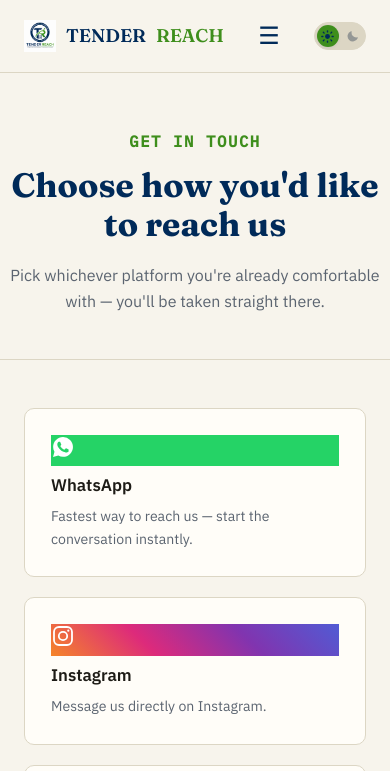
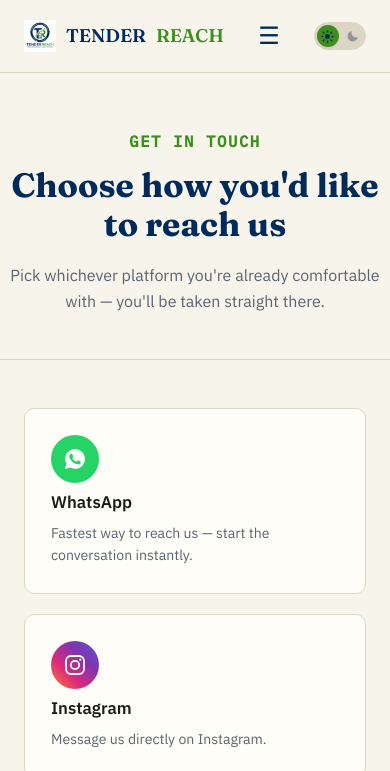
Before and after one commit to NGONIE00/tendereach_zw, a website: page docs/contact.html in a window 390 px wide. Shown: the top 771 px of the page. Drawn offline with Linux system fonts and the light colour scheme.

```diff
--- a/docs/styles.css
+++ b/docs/styles.css
@@ -36,7 +36,10 @@
 
 * { box-sizing: border-box; }
 html { scroll-behavior: smooth; }
-html, body { overflow-x: hidden; }
+/* NOTE: deliberately NOT using "overflow-x: hidden" on html/body here —
+   it breaks position:sticky on any descendant (the nav bar included).
+   Text overflow is instead prevented via overflow-wrap/word-wrap on
+   individual text elements below, which is the correct fix. */
 
 @media (prefers-reduced-motion: reduce) {
   html { scroll-behavior: auto; }
@@ -466,3 +469,18 @@ table.tender-table tr:last-child td { border-bottom: none; }
   }
   .tender-title-cell::before { padding-top: 0; margin-bottom: 3px; }
 }
+
+/* ---------- Contact page: brand icon badges ----------
+   Fixed-size circle so the WhatsApp/Instagram/Facebook/Email SVG icons
+   never stretch the card — flex-shrink:0 keeps the circle's size
+   locked regardless of the card's own flex/grid context. */
+
+.brand-icon-badge {
+  width: 48px;
+  height: 48px;
+  border-radius: 50%;
+  display: flex;
+  align-items: center;
+  justify-content: center;
+  flex-shrink: 0;
+}
```
